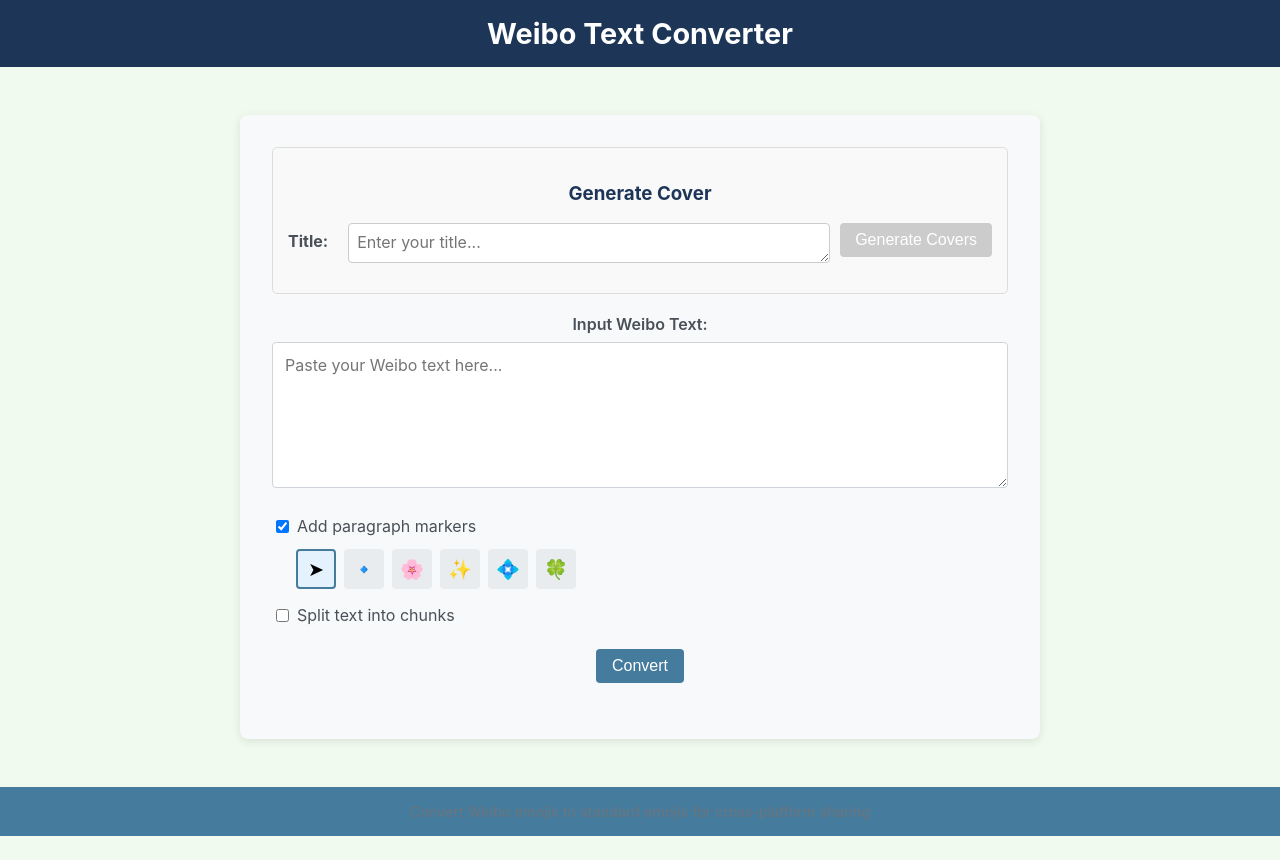
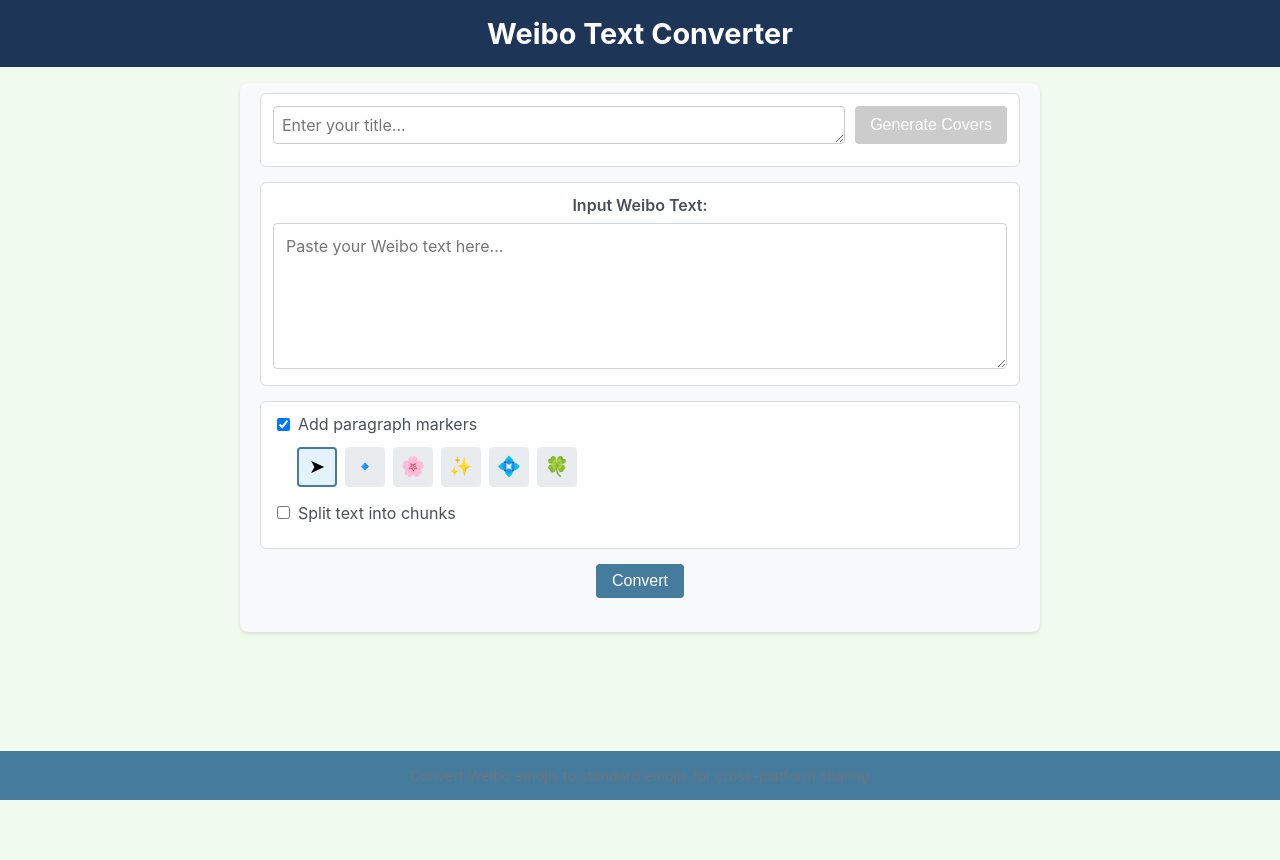
Before and after one commit to yangyan616/weibo-text-converter, a React (Create React App) app: page / in a window 1280 px wide. After the commit the page ends 824 px from the top, so only its background shows below. Built offline with nearby package versions, Linux system fonts and the light colour scheme; a web font is replaced by a local one.

Commit message:
layout changes

```diff
--- a/src/components/WeiboConverter.css
+++ b/src/components/WeiboConverter.css
@@ -1,10 +1,11 @@
 .converter-container {
   max-width: 800px;
-  margin: 2rem auto;
-  padding: 2rem;
+  margin: 0 auto;
+  padding: 10px 20px;
+  font-family: -apple-system, BlinkMacSystemFont, "Segoe UI", Roboto, Helvetica, Arial, sans-serif;
   background-color: #f8f9fa;
   border-radius: 8px;
-  box-shadow: 0 2px 10px rgba(0, 0, 0, 0.1);
+  box-shadow: 0 2px 4px rgba(0, 0, 0, 0.1);
 }
 
 h2 {
@@ -19,7 +20,11 @@
 }
 
 .input-section, .output-section {
-  margin-bottom: 1.5rem;
+  margin-bottom: 15px;
+  padding: 12px;
+  border: 1px solid #ddd;
+  border-radius: 6px;
+  background-color: #fff;
 }
 
 label {
@@ -40,7 +45,11 @@
 }
 
 .options {
-  margin-bottom: 1.5rem;
+  margin-bottom: 15px;
+  padding: 12px;
+  border: 1px solid #ddd;
+  border-radius: 6px;
+  background-color: #fff;
 }
 
 .options .checkbox-label {
@@ -266,16 +275,15 @@
 
 .title-input {
   display: flex;
-  align-items: flex-start;
-  margin-bottom: 15px;
+  align-items: center;
+  margin-bottom: 10px;
   flex-wrap: wrap;
-  gap: 10px;
+  gap: 8px;
 }
 
 .title-input label {
   margin-right: 10px;
   font-weight: bold;
-  margin-top: 8px;
 }
 
 .title-input textarea {
@@ -284,6 +292,22 @@
   border: 1px solid #ccc;
   border-radius: 4px;
   min-width: 200px;
+}
+
+.generate-button {
+  background-color: #457b9d;
+  color: white;
+  font-weight: normal;
+  border: none;
+  border-radius: 4px;
+  padding: 8px 15px;
+  cursor: pointer;
+  transition: background-color 0.2s;
+  margin-top: 0;
+}
+
+.generate-button:hover {
+  background-color: #1d3557;
 }
 
 .generate-cover-button {
@@ -322,25 +346,11 @@
 
 /* Book cover section */
 .book-cover-section {
-  margin-bottom: 20px;
+  margin-bottom: 15px;
   border: 1px solid #ddd;
-  padding: 15px;
-  border-radius: 5px;
-  background-color: #f9f9f9;
-}
-
-.generate-button {
-  background-color: #4caf50;
-  color: white;
-  border: none;
-  padding: 8px 15px;
-  border-radius: 4px;
-  cursor: pointer;
-  transition: background-color 0.3s;
-}
-
-.generate-button:hover {
-  background-color: #45a049;
+  padding: 12px;
+  border-radius: 6px;
+  background-color: #fff;
 }
 
 .generate-button:disabled {
@@ -357,7 +367,7 @@
 }
 
 .download-button {
-  background-color: #2196f3;
+  background-color: #457b9d;
   color: white;
   border: none;
   padding: 8px 15px;
@@ -367,15 +377,14 @@
 }
 
 .download-button:hover {
-  background-color: #0b7dda;
+  background-color: #1d3557;
 }
 
 .covers-grid {
-  display: flex;
-  flex-wrap: wrap;
-  gap: 15px;
-  margin-top: 20px;
-  justify-content: center;
+  display: grid;
+  grid-template-columns: repeat(auto-fit, minmax(140px, 1fr));
+  gap: 10px;
+  margin-top: 10px;
 }
 
 .cover-preview-item {
@@ -384,6 +393,8 @@
   transition: transform 0.2s;
   border: 3px solid transparent;
   border-radius: 5px;
+  display: flex;
+  justify-content: center;
 }
 
 .cover-preview-item:hover {
@@ -410,15 +421,7 @@
 }
 
 .generating-message {
-  text-align: center;
+  margin: 5px 0;
+  font-style: italic;
   color: #666;
-  font-style: italic;
-  margin: 20px 0;
-  animation: pulse 1.5s infinite;
 }
-
-@keyframes pulse {
-  0% { opacity: 0.6; }
-  50% { opacity: 1; }
-  100% { opacity: 0.6; }
-}
--- a/src/components/WeiboConverter.tsx
+++ b/src/components/WeiboConverter.tsx
@@ -510,9 +510,8 @@
   return (
     <div className="converter-container">
       <div className="book-cover-section">
-        <h3>Generate Cover</h3>
         <div className="title-input">
-          <label htmlFor="titleInput">Title:</label>
+          <div style={{ display: 'flex', flex: 1, gap: '10px' }}>
             <textarea
               id="titleInput"
               value={titleText}
@@ -521,9 +520,9 @@
               rows={1}
               style={{
                 resize: 'vertical',
-              minHeight: '40px',
+                minHeight: '38px',
                 fontFamily: 'inherit',
-              width: '100%'
+                flex: 1
               }}
             />
             <button
@@ -533,6 +532,7 @@
             >
               {isGeneratingCover ? 'Generating...' : 'Generate Covers'}
             </button>
+          </div>
         </div>
 
         {isGeneratingCover && <p className="generating-message">Generating 4 different cover designs...</p>}
@@ -570,11 +570,11 @@
           </div>
         )}
 
-        {/* Hidden canvas for generating the cover */}
         <canvas ref={canvasRef} style={{ display: 'none' }} />
       </div>
 
       <div className="input-section">
+        <div className="input-textarea">
           <label htmlFor="weiboText">Input Weibo Text:</label>
           <textarea
             id="weiboText"
@@ -583,6 +583,7 @@
             placeholder="Paste your Weibo text here..."
             rows={6}
           />
+        </div>
       </div>
 
       <div className="options">
```
Lines whose indentation alone changed are shown as unchanged.
